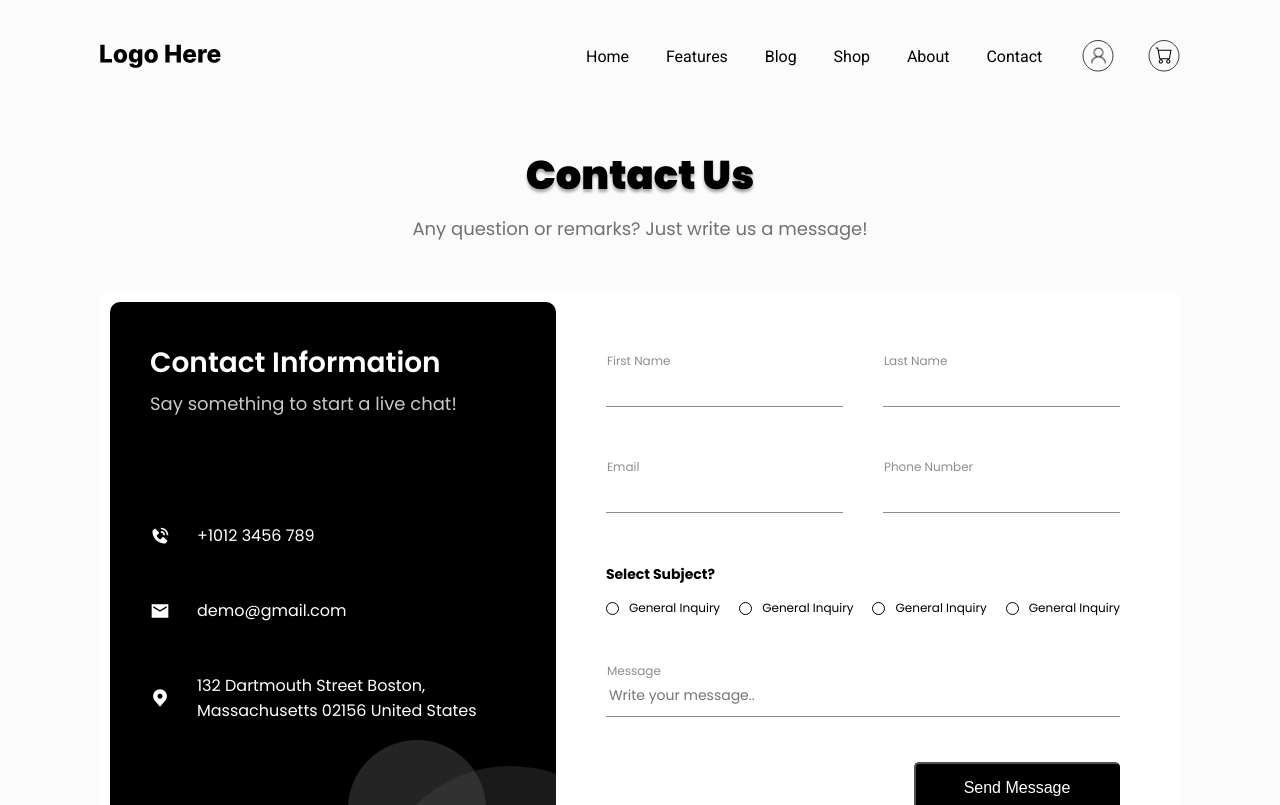
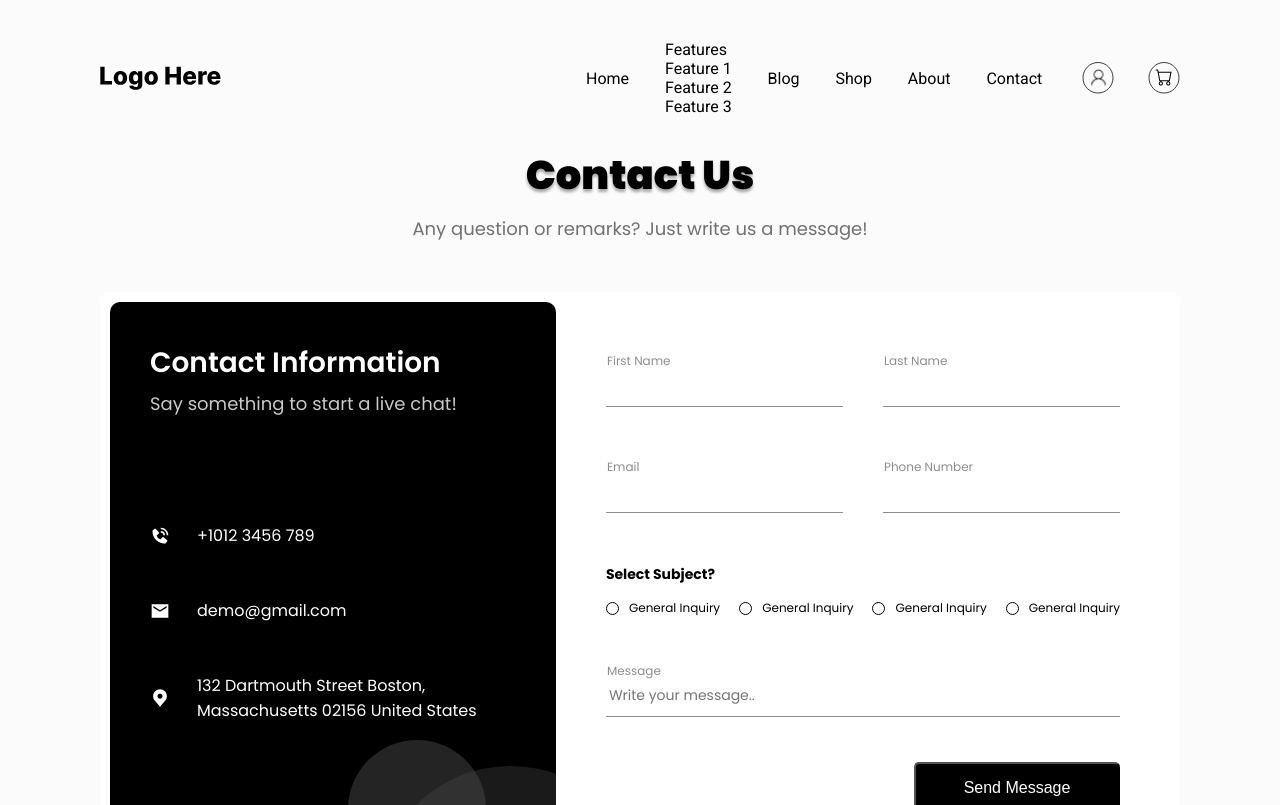
Before and after one commit to JollyR0ger42/react-contactus, a Next.js app: page / in a window 1280 px wide. Shown: the top 805 px of the page. Built offline with nearby package versions, Linux system fonts and the light colour scheme.

Commit message:
add basic dropdown

```diff
--- a/src/components/NavBar.js
+++ b/src/components/NavBar.js
@@ -1,26 +1,47 @@
 import style from './navBar.module.scss'
 import Image from 'next/image'
 
+const DropdownLinks = ({ label, links }) => {
+  return (
+    <div className={style.dropdown}>
+      <p className={style.link}>{label}</p>
+      <ul className={style.dropdownList}>
+        {links.map((link, idx) => {
+          return (
+            <li key={idx}>
+              <Element {...link} />
+            </li>
+          )
+        })}
+      </ul>
+    </div>
+  )
+}
+
 const Element = ({ label, link, links }) => {
+  if (links) {
+    return <DropdownLinks label={label} links={links} />
+  }
+
   return <a className={style.link} href={link}>{label}</a>
 }
 
 export default function NavBar({ navElements }) {
   return (
-    <nav className={style.navbar}>
+    <nav className={style.nav}>
       <Image
-        className={style.logo}
+        className={style.navLogo}
         src="/logo.svg"
         width={121}
         height={29}
         alt="Logo"
       />
       <div className={style.navLinks}>
-        <div className={style.elements}>
+        <div className={style.navElements}>
           {navElements?.map(el => <Element {...el} />)}
         </div>
-        <div className={style.userNav}>
-          <a className={style.icon} href="/profile">
+        <div className={style.navUser}>
+          <a className={style.navUserIcon} href="/profile">
             <Image
               src="/static/profile.svg"
               width={32}
@@ -28,7 +49,7 @@ export default function NavBar({ navElements }) {
               alt="Profile"
             />
           </a>
-          <a className={style.icon} href="/cart">
+          <a className={style.navUserIcon} href="/cart">
             <Image
               src="/static/cart.svg"
               width={32}
--- a/src/components/navbar.module.scss
+++ b/src/components/navbar.module.scss
@@ -1,4 +1,4 @@
-.navbar {
+.nav {
   z-index: 1001;
   position: absolute;
   padding: 40px 100px;
@@ -11,9 +11,8 @@
   @media (max-width: 800px) {
     padding: 20px 30px;
   }
-}
 
-.navLinks {
+  &Links {
     display: flex;
     align-items: center;
     flex: 1;
@@ -25,7 +24,11 @@
     }
   }
 
-.elements {
+  &Logo {
+    margin-right: 15px;
+  }
+
+  &Elements {
     flex: 1;
     display: flex;
     justify-content: space-between;
@@ -37,7 +40,7 @@
     }
   }
 
-.userNav {
+  &User {
     display: flex;
     justify-content: space-between;
     align-items: center;
@@ -46,6 +49,11 @@
 
     & > *:not(:last-child) {
       margin-right: 10px;
+    }
+
+    &Icon {
+      height: 32px;
+    }
   }
 }
 
@@ -56,10 +64,8 @@
   font-family: var(--font-roboto);
 }
 
-.icon {
-  height: 32px;
+.dropdown {
+  &List {
+    list-style: none;
   }
-
-.logo {
-  margin-right: 15px;
 }
```
Lines whose indentation alone changed are shown as unchanged.
